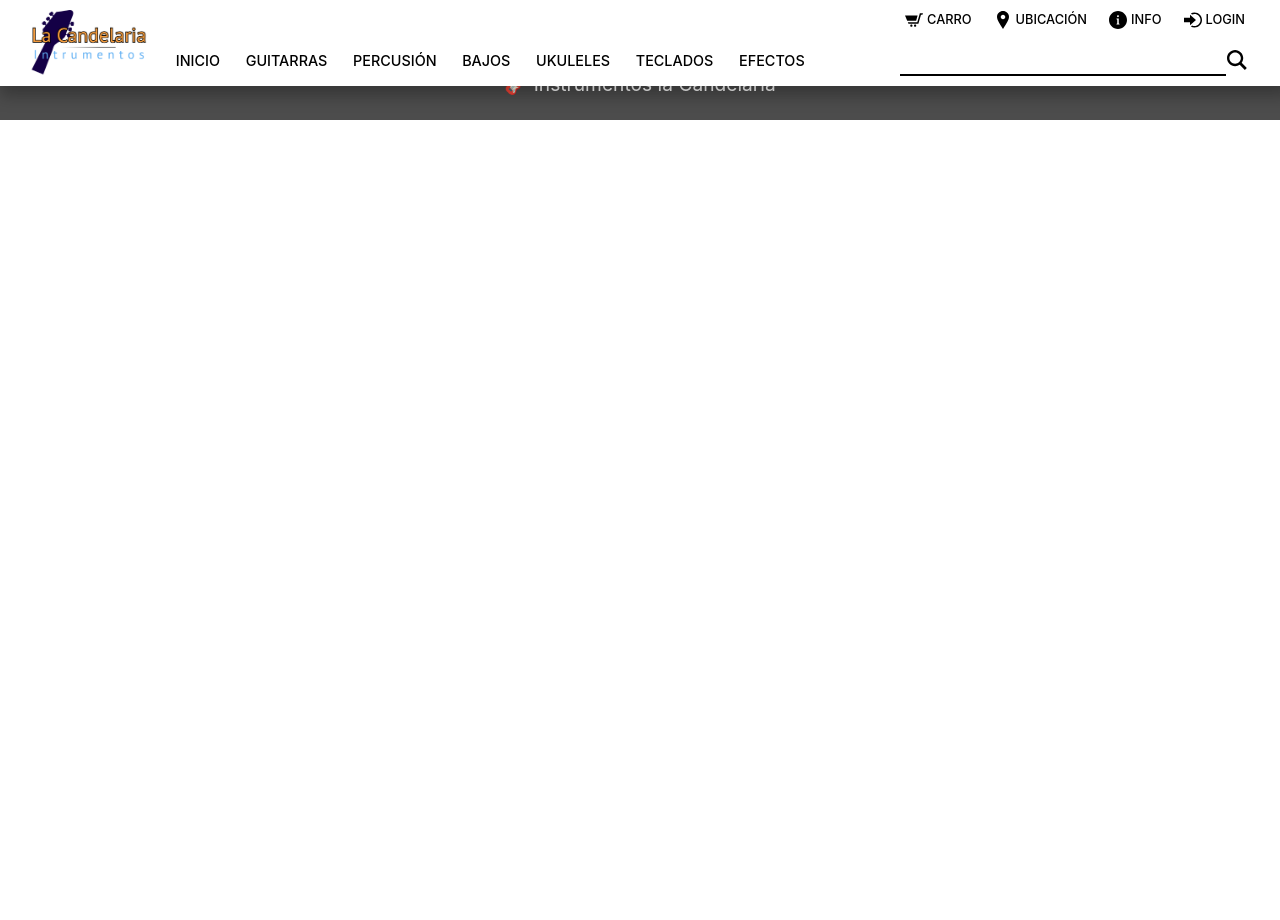
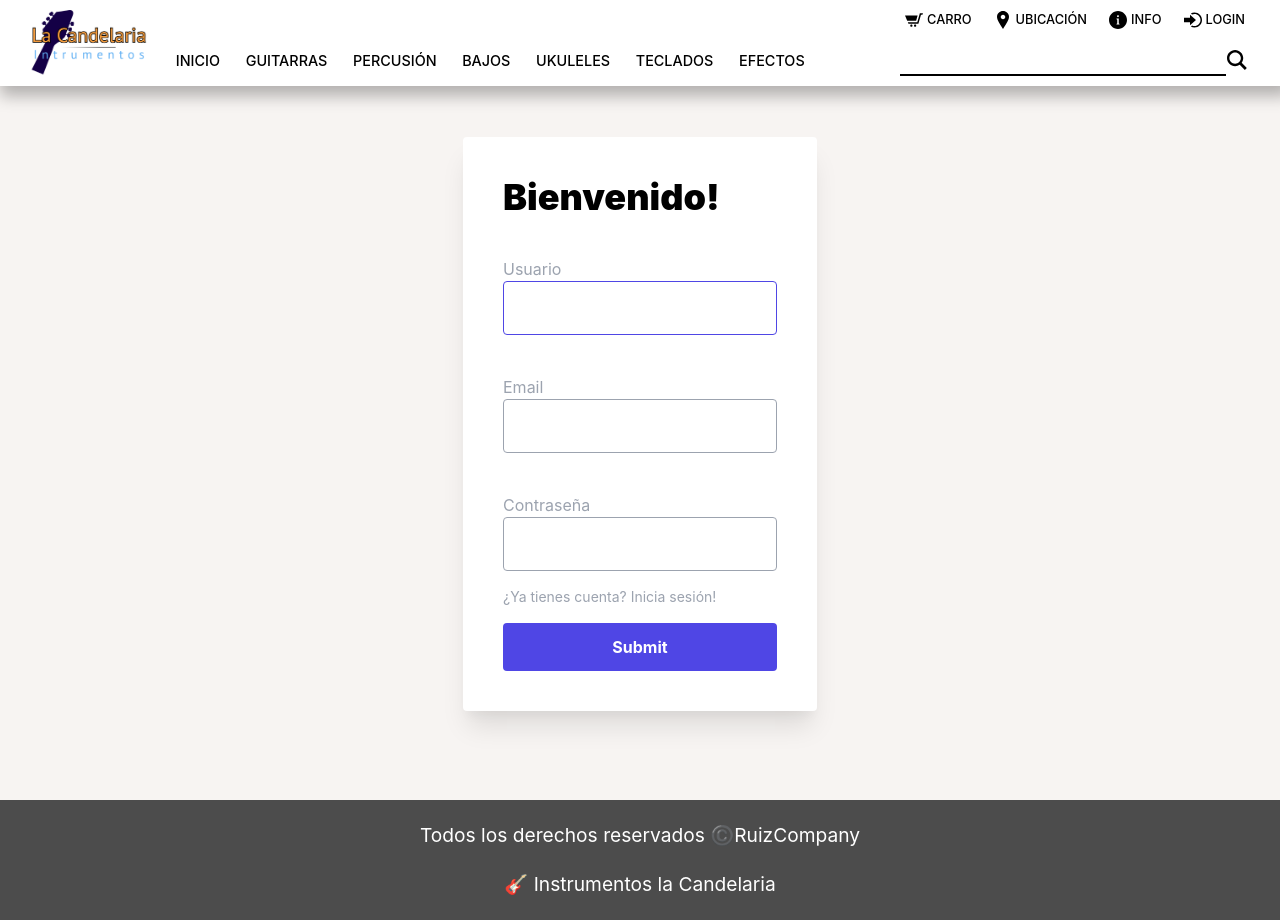
Before and after one commit to fabiloco/vue-instrumentos, a Vue app: page /register in a window 1280 px wide. Before the commit the page ends 800 px from the top, so only its background shows below. Built offline with nearby package versions, Linux system fonts and the light colour scheme.

Commit message:
add login a register templates

```diff
--- a/src/router/index.js
+++ b/src/router/index.js
@@ -19,6 +19,18 @@ const routes = [
 		component: () =>
 			import(/* webpackChunkName: "about" */ '../views/Product.vue'),
 	},
+	{
+		path: '/login',
+		name: 'Login',
+		component: () =>
+			import(/* webpackChunkName: "about" */ '../views/Login.vue'),
+	},
+	{
+		path: '/register',
+		name: 'Register',
+		component: () =>
+			import(/* webpackChunkName: "about" */ '../views/Register.vue'),
+	},
 ];
 
 const router = createRouter({
--- /dev/null
+++ b/src/views/Login.vue
@@ -0,0 +1,56 @@
+<template>
+	<article
+		class="flex items-center justify-center h-screen gap-8 pt-32 pb-32"
+		style="background-color: #f7f4f2"
+	>
+		<form
+			class="flex flex-col max-w-xl p-10 bg-white rounded shadow-xl"
+			id="login-form"
+		>
+			<h1 class="mb-4 text-4xl font-black">Bienvenido!</h1>
+			<div class="relative flex flex-col mb-4">
+				<label
+					for="name"
+					class="pt-4 mt-2 mb-0 text-base text-gray-400 label leading-tighter cursor-text"
+					>Usuario</label
+				>
+				<input
+					class="w-full px-3 py-3 pt-5 pb-2 border border-gray-400 rounded appearance-none input focus focus:border-indigo-600 focus:outline-none active:outline-none active:border-indigo-600"
+					id="name"
+					name="name"
+					type="text"
+					autofocus
+				/>
+			</div>
+			<div class="relative flex flex-col mb-2">
+				<label
+					for="password"
+					class="pt-4 mt-2 mb-0 text-base text-gray-400 label leading-tighter cursor-text"
+					>Contraseña</label
+				>
+				<input
+					class="w-full px-3 py-3 pt-5 pb-2 border border-gray-400 rounded appearance-none input focus focus:border-indigo-600 focus:outline-none active:outline-none active:border-indigo-600"
+					id="password"
+					name="password"
+					type="password"
+					autofocus
+				/>
+			</div>
+			<span
+				class="pb-4 text-sm text-gray-400 label leading-tighter cursor-text"
+				>¿Aun no tienes cuenta?
+				<router-link
+					to="/register"
+					class="text-sm hover:text-indigo-600"
+					>Registrate!</router-link
+				></span
+			>
+			<button
+				class="px-6 py-3 font-bold text-white bg-indigo-600 rounded hover:bg-indigo-800"
+				type="submit"
+			>
+				Iniciar sesión
+			</button>
+		</form>
+	</article>
+</template>
--- /dev/null
+++ b/src/views/Register.vue
@@ -0,0 +1,68 @@
+<template>
+	<article
+		class="flex items-center justify-center h-screen gap-8 pb-32 pt-44"
+		style="background-color: #f7f4f2"
+	>
+		<form
+			class="flex flex-col max-w-xl p-10 bg-white rounded shadow-xl"
+			id="login-form"
+		>
+			<h1 class="mb-4 text-4xl font-black">Bienvenido!</h1>
+			<div class="relative flex flex-col mb-4">
+				<label
+					for="name"
+					class="pt-4 mt-2 mb-0 text-base text-gray-400 label leading-tighter cursor-text"
+					>Usuario</label
+				>
+				<input
+					class="w-full px-3 py-3 pt-5 pb-2 border border-gray-400 rounded appearance-none input focus focus:border-indigo-600 focus:outline-none active:outline-none active:border-indigo-600"
+					id="name"
+					name="name"
+					type="text"
+					autofocus
+				/>
+			</div>
+			<div class="relative flex flex-col mb-4">
+				<label
+					for="email"
+					class="pt-4 mt-2 mb-0 text-base text-gray-400 label leading-tighter cursor-text"
+					>Email</label
+				>
+				<input
+					class="w-full px-3 py-3 pt-5 pb-2 border border-gray-400 rounded appearance-none input focus focus:border-indigo-600 focus:outline-none active:outline-none active:border-indigo-600"
+					id="email"
+					name="email"
+					type="email"
+					autofocus
+				/>
+			</div>
+			<div class="relative flex flex-col mb-4">
+				<label
+					for="password"
+					class="pt-4 mt-2 mb-0 text-base text-gray-400 label leading-tighter cursor-text"
+					>Contraseña</label
+				>
+				<input
+					class="w-full px-3 py-3 pt-5 pb-2 border border-gray-400 rounded appearance-none input focus focus:border-indigo-600 focus:outline-none active:outline-none active:border-indigo-600"
+					id="password"
+					name="password"
+					type="password"
+					autofocus
+				/>
+			</div>
+			<span
+				class="pb-4 text-sm text-gray-400 label leading-tighter cursor-text"
+				>¿Ya tienes cuenta?
+				<router-link to="/login" class="text-sm hover:text-indigo-600"
+					>Inicia sesión!</router-link
+				></span
+			>
+			<button
+				class="px-6 py-3 font-bold text-white bg-indigo-600 rounded hover:bg-blue-dark"
+				type="submit"
+			>
+				Submit
+			</button>
+		</form>
+	</article>
+</template>
```
